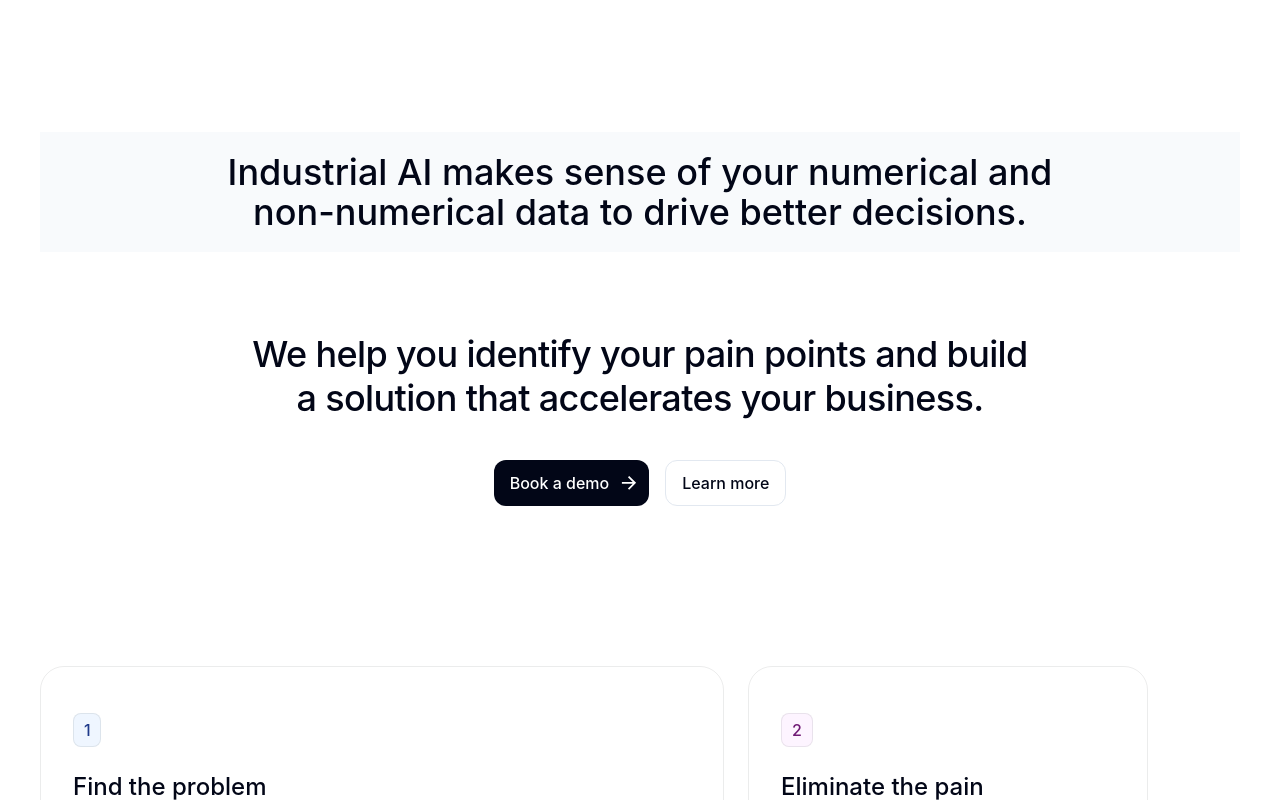
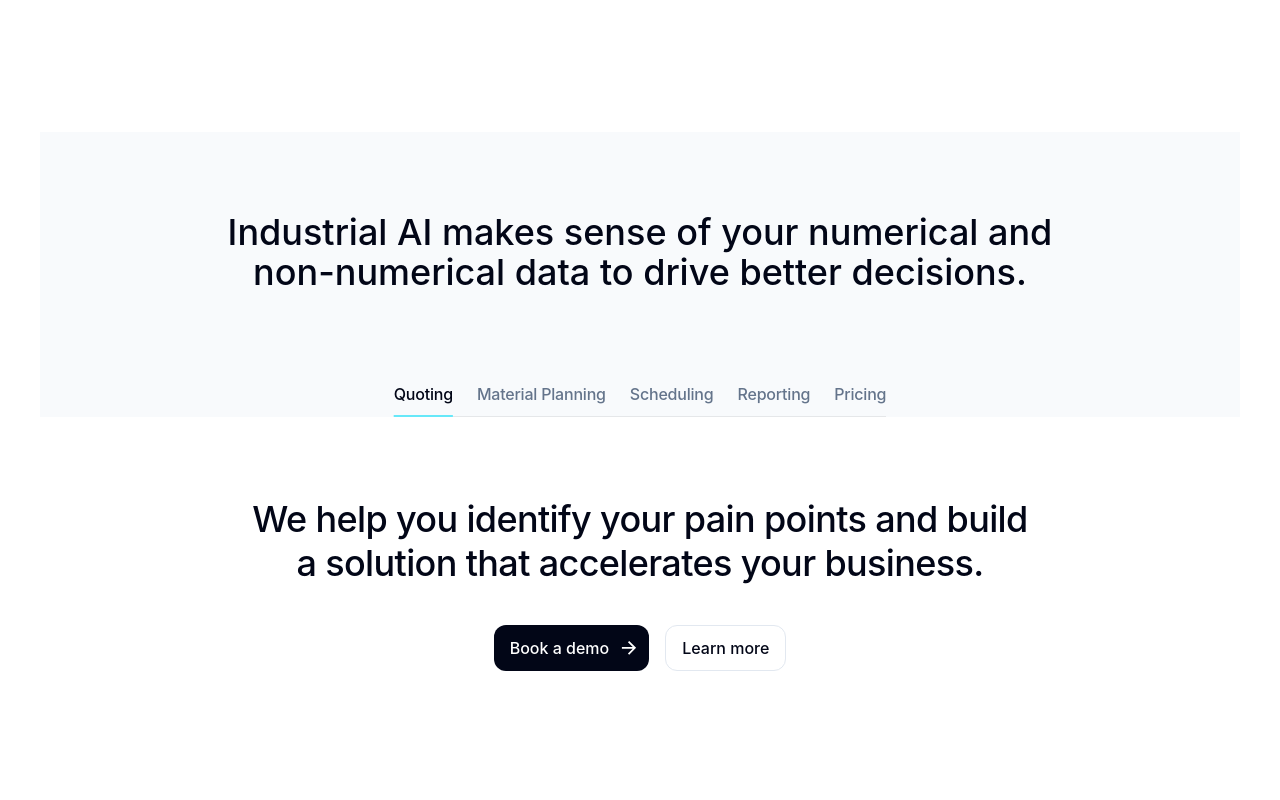
Before and after one commit to RamitVishwakarma/IndustrialAI-Landing, a Next.js app: page / in a window 1280 px wide. Shown: the part 680-1480 px from the top of the page. Built offline with nearby package versions, Linux system fonts and the light colour scheme.

Commit message:
Fixed missing Lock

```diff
--- a/src/components/SectionEight/SectionEight.tsx
+++ b/src/components/SectionEight/SectionEight.tsx
@@ -1,12 +1,14 @@
 import React from "react";
 import TableContainer from "./TableContainer";
 import { dataOne, dataTwo, dataThree } from "./data";
+import Image from "next/image";
+import Lock from "../../../public/Lock.svg";
 
 const SectionEight = () => {
   return (
     <>
       <div className="bg-slate-50">
-        <div className="flex flex-col gap-10">
+        <div className="flex flex-col gap-10 pt-20 relative">
           <div className="px-[0.38rem] py-1 bg-red-100 border border-border-color w-fit rounded-full ">
             <div className="px-1 text-red-800 font-medium">Security</div>
           </div>
@@ -25,6 +27,7 @@ const SectionEight = () => {
             <button className="border bg-white border-slate-200 rounded-xl box-shadow-xs px-3 py-[0.62rem]">
               <span className="px-1">Learn more</span>
             </button>
+            <Image src={Lock} alt="" className="absolute right-0 top-20" />
           </div>
         </div>
         <div className="py-20 grid grid-cols-3 gap-8">
--- a/src/components/SectionTwo/SectionTwo.tsx
+++ b/src/components/SectionTwo/SectionTwo.tsx
@@ -1,13 +1,17 @@
 import React from "react";
+import VideoContainer from "./VideoContainer";
 
 const SectionTwo = () => {
   return (
     <>
       <div className="flex flex-col bg-slate-50">
-        <div className="text-slate-950 text-center font-medium py-5 text-4xl">
+        <div className="text-slate-950 text-center font-medium py-20 text-4xl">
           Industrial AI makes sense of your numerical and
           <br />
           non-numerical data to drive better decisions.
+        </div>
+        <div>
+          <VideoContainer />
         </div>
       </div>
     </>
--- /dev/null
+++ b/src/components/SectionTwo/VideoContainer.tsx
@@ -0,0 +1,38 @@
+"use client";
+import { useState } from "react";
+
+const VideoContainer = () => {
+  const [active, setActive] = useState<number>(0);
+  const buttons = [
+    "Quoting",
+    "Material Planning",
+    "Scheduling",
+    "Reporting",
+    "Pricing",
+  ];
+
+  const handleCLick = (index: number) => {
+    setActive(index);
+  };
+
+  return (
+    <>
+      <div className="flex items-center gap-6 border-b border-border-color w-fit mx-auto">
+        {buttons.map((button, index) => (
+          <button
+            key={index}
+            onClick={() => handleCLick(index)}
+            className={`${
+              active === index
+                ? "text-slate-950 font-medium text-base leading-6 tracking-[-0.0125rem] decoration-cyan-300 decoration-solid decoration-2 underline underline-offset-[0.92rem]"
+                : "text-slate-500 font-medium text-base leading-6 tracking-[-0.0125rem] "
+            } py-[0.62rem] `}>
+            <span>{button}</span>
+          </button>
+        ))}
+      </div>
+    </>
+  );
+};
+
+export default VideoContainer;
--- /dev/null
+++ b/src/components/SectionTwo/data.ts
@@ -0,0 +1,40 @@
+export interface data {
+  description: string;
+  descButtonText: string;
+  videoUrl: string;
+}
+
+export const dataOne: data = {
+  description:
+    "Industrial AI helped a multi-billion dollar manufacturer automate their quoting process, reducing time-to-quote and boosting sales volume. ",
+  descButtonText: "Explore Quoting Automation ",
+  videoUrl: "https://www.getindustrial.ai/records/quoting.mp4",
+};
+
+export const dataTwo: data = {
+  description:
+    "Industrial AI worked with a leading metals enterprise to supercharge their materials requirements planning process with AI, reducing scrap rates.",
+  descButtonText: "Explore Material Planning Automation ",
+  videoUrl: "https://www.getindustrial.ai/records/materials-planning.mp4",
+};
+
+export const dataThree: data = {
+  description:
+    "Industrial AI worked with a leading metals enterprise to integrate AI into their production scheduling process, reducing unplanned downtime.",
+  descButtonText: "Explore Scheduling Automation",
+  videoUrl: "https://www.getindustrial.ai/records/scheduling.mp4",
+};
+
+export const dataFour: data = {
+  description:
+    "Industrial AI helped a leading structural engineering group harness Generative Analytics for their manual and expensive environmental reporting process.",
+  descButtonText: "Explore Reporting Automation ",
+  videoUrl: "https://www.getindustrial.ai/records/environmental.mp4",
+};
+
+export const dataFive: data = {
+  description:
+    "Industrial AI worked with a rapidly-growing wholesaler to organize their structured and unstructured data for pricing, reducing errors and improving efficiency.",
+  descButtonText: "Explore Pricing Automation",
+  videoUrl: "https://www.getindustrial.ai/records/pricing.mp4",
+};
--- a/tailwind.config.ts
+++ b/tailwind.config.ts
@@ -18,6 +18,7 @@ const config: Config = {
       "slate-950": "#020617",
       "cyan-50": "#ECFEFF",
       "cyan-200": "#A5F3FC",
+      "cyan-300": "#67E8F9",
       "cyan-800": "#155E75",
       "emerald-200": "#A7F3D0",
       "yellow-200": "#FEF08A",
```
Also changed, not shown: public/Lock.svg (added).
